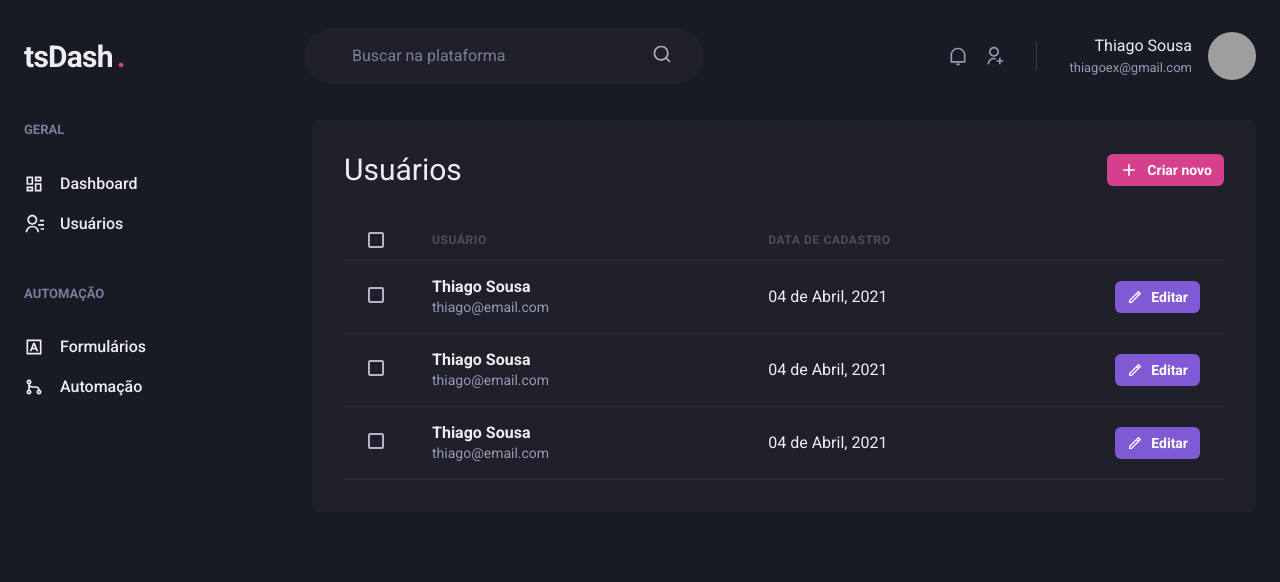
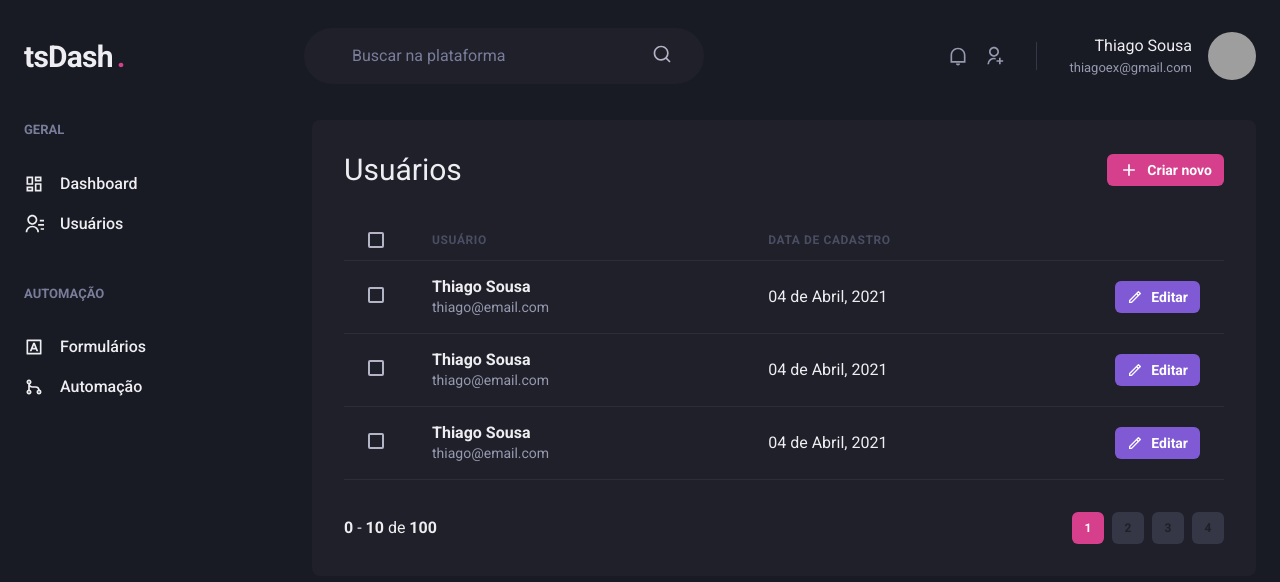
Before and after one commit to thiagobrolly/tsdash, a Next.js app: page /users in a window 1280 px wide. Shown: the top 582 px of the page. Built offline with nearby package versions, Linux system fonts and the light colour scheme; grey boxes are pictures that could not be loaded.

Commit message:
feat: Componente de Paginação

```diff
--- /dev/null
+++ b/src/components/Pagination.tsx
@@ -0,0 +1,65 @@
+import { Box, Button, Flex, Stack } from '@chakra-ui/react';
+
+export function Pagination() {
+  return (
+    <Stack
+      direction="row"
+      mt="8"
+      justify="space-between"
+      align="center"
+      spacing="6"
+    >
+      <Box>
+        <strong>0</strong> - <strong>10</strong> de <strong>100</strong>
+      </Box>
+      <Stack direction="row" spacing="2">
+        <Button
+          size="sm"
+          fontSize="xs"
+          width="4"
+          colorScheme="pink"
+          disabled
+          _disabled={{
+            bg: 'pink.500',
+            cursor: 'default',
+          }}
+        >
+          1
+        </Button>
+        <Button
+          size="sm"
+          fontSize="xs"
+          width="4"
+          bg="gray.700"
+          _hover={{
+            bg: 'gray.500',
+          }}
+        >
+          2
+        </Button>
+        <Button
+          size="sm"
+          fontSize="xs"
+          width="4"
+          bg="gray.700"
+          _hover={{
+            bg: 'gray.500',
+          }}
+        >
+          3
+        </Button>
+        <Button
+          size="sm"
+          fontSize="xs"
+          width="4"
+          bg="gray.700"
+          _hover={{
+            bg: 'gray.500',
+          }}
+        >
+          4
+        </Button>
+      </Stack>
+    </Stack>
+  );
+}
--- a/src/pages/users/index.tsx
+++ b/src/pages/users/index.tsx
@@ -15,6 +15,7 @@
 } from '@chakra-ui/react';
 import { RiAddLine, RiPencilLine } from 'react-icons/ri';
 import { Header } from '../../components/Header';
+import { Pagination } from '../../components/Pagination';
 import { Sidebar } from '../../components/Sidebar';
 
 export default function UserList() {
@@ -131,6 +132,8 @@
               </Tr>
             </Tbody>
           </Table>
+
+          <Pagination />
         </Box>
       </Flex>
     </Box>
```
